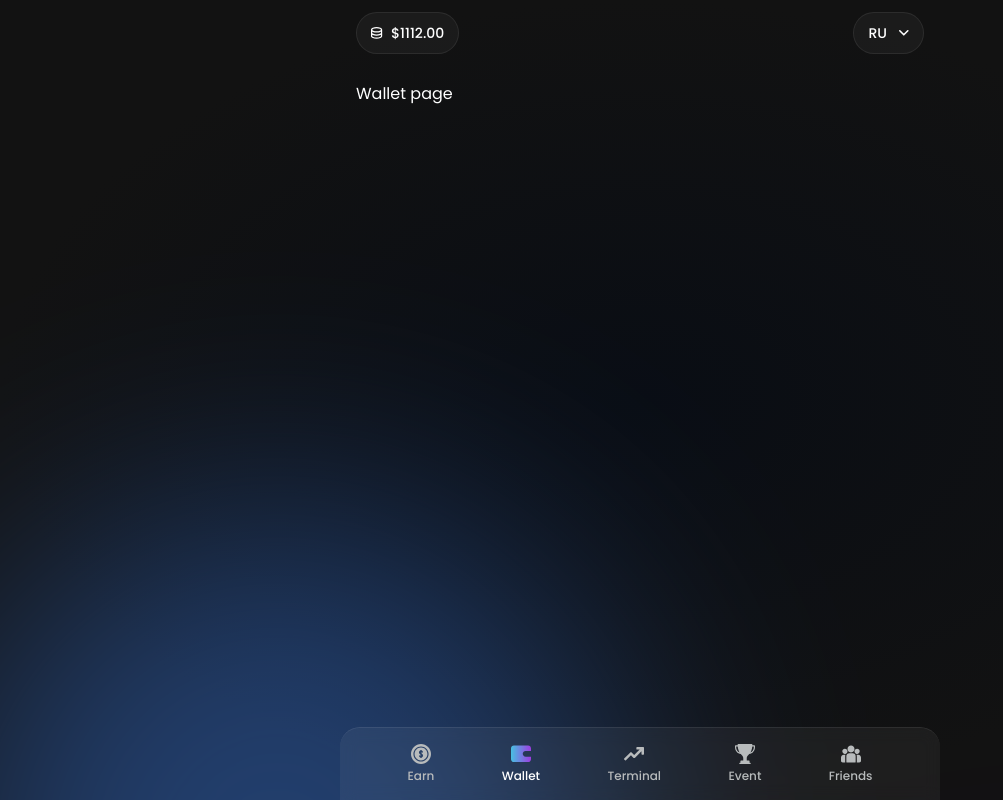
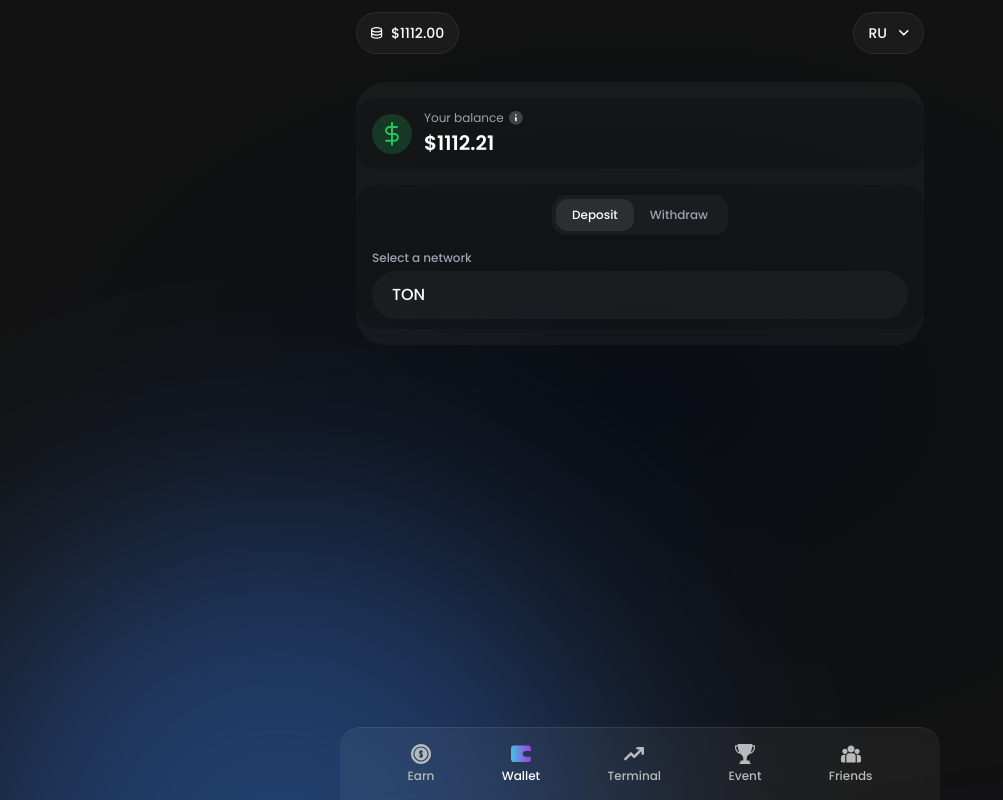
Before and after one commit to YangBang74/treding-tg-app, a Vue app: page /wallet in a window 1280 px wide. Shown: the whole page, without its empty margins (0-1003 px from the left). Built offline with nearby package versions, Linux system fonts and the light colour scheme.

Commit message:
feat: Implement wallet view with deposit and withdraw tabs, balance display, and network selection

```diff
--- a/src/views/Wallet/index.vue
+++ b/src/views/Wallet/index.vue
@@ -1,6 +1,64 @@
-<!-- eslint-disable vue/multi-word-component-names -->
-<script setup lang="ts"></script>
+<script setup lang="ts">
+import { ref } from 'vue'
+import Icons from '@/components/shared/Icons.vue'
+import Info from '@/components/shared/Info.vue'
+
+type TabType = 'deposit' | 'withdraw'
+
+const activeTab = ref<TabType>('deposit')
+
+const setActiveTab = (tab: TabType) => {
+  activeTab.value = tab
+}
+</script>
 
 <template>
-  <section class="text-white p-4 space-y-4">Wallet page</section>
+  <section class="text-white p-4 space-y-4">
+    <div class="bg-white/4 rounded-[1.875rem] py-4 space-y-4">
+      <div class="bg-black/20 rounded-[1.25rem] py-2.5 px-4 flex items-center gap-3">
+        <div class="bg-[#22C55E]/20 w-10 h-10 flex items-center justify-center p-2.5 rounded-full">
+          <Icons name="dollar" class="text-[#22C55E]" />
+        </div>
+        <div>
+          <div class="flex items-center gap-1.25">
+            <p class="text-xs text-[#9CA3AF] leading-5">Your balance</p>
+            <Info text="Total Lendings" />
+          </div>
+          <p class="text-xl font-semibold text-white leading-7.5 mb-px">$1112.21</p>
+        </div>
+      </div>
+      <div class="bg-black/20 rounded-[1.25rem] py-2.5 px-4">
+        <div class="flex items-center gap-3">
+          <div class="flex items-center justify-center bg-white/4 p-1 mx-auto rounded-[0.875rem]">
+            <button
+              @click="setActiveTab('deposit')"
+              class="rounded-xl text-xs font-medium py-2 px-4 transition-colors"
+              :class="
+                activeTab === 'deposit'
+                  ? 'bg-white/8 text-white'
+                  : 'text-[#9CA3AF] hover:text-white/80'
+              "
+            >
+              Deposit
+            </button>
+            <button
+              @click="setActiveTab('withdraw')"
+              class="rounded-xl text-xs font-medium py-2 px-4 transition-colors"
+              :class="
+                activeTab === 'withdraw'
+                  ? 'bg-white/8 text-white'
+                  : 'text-[#9CA3AF] hover:text-white/80'
+              "
+            >
+              Withdraw
+            </button>
+          </div>
+        </div>
+        <div class="mt-3.75 space-y-1.25">
+          <p class="text-[#9CA3AF] text-xs font-medium">Select a network</p>
+          <div class="bg-white/4 py-3 px-5 rounded-[2.5rem] font-medium">TON</div>
+        </div>
+      </div>
+    </div>
+  </section>
 </template>
```
